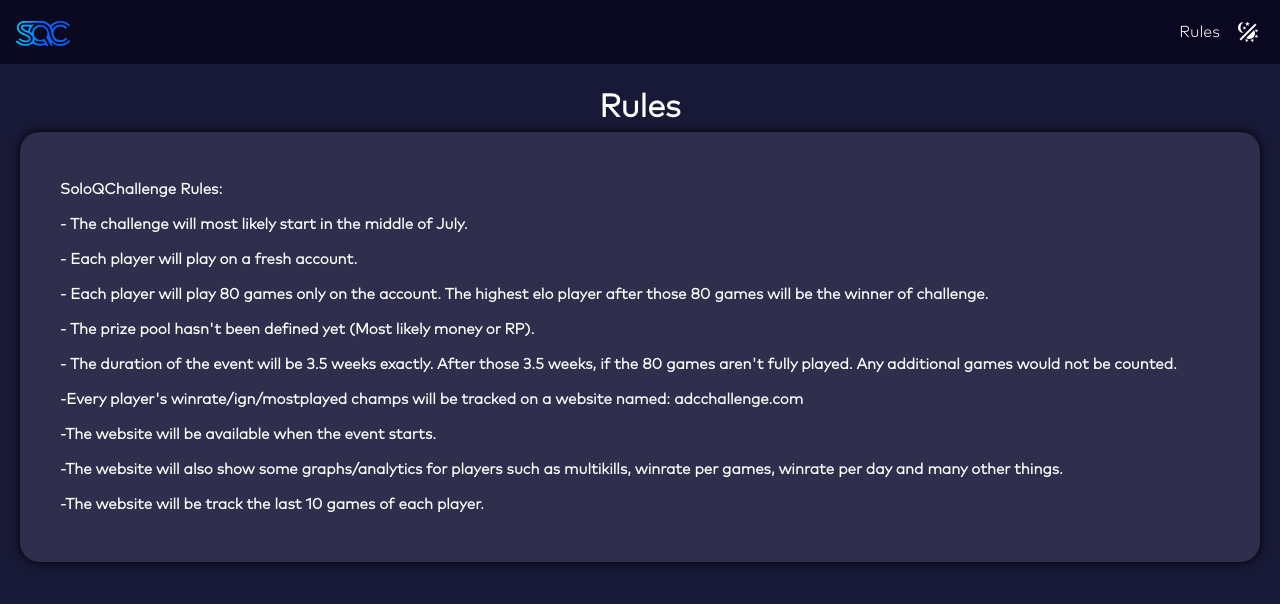
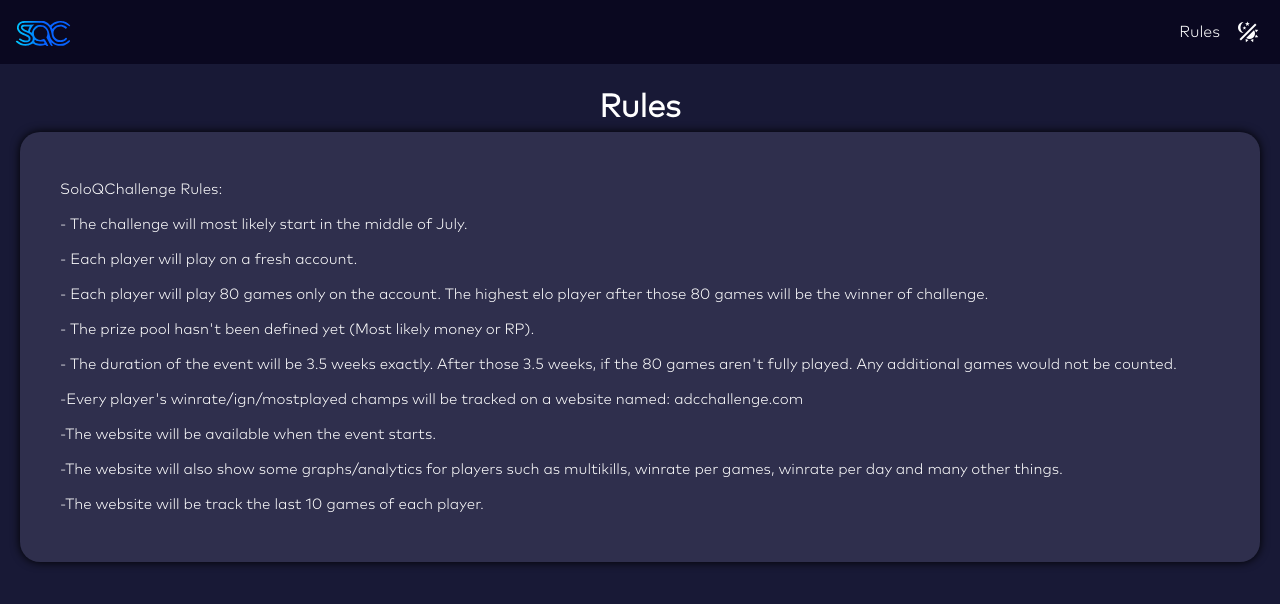
Before and after one commit to Elyes3/SoloqChallenge, a Vue app: page /rules in a window 1280 px wide. Shown: the top 604 px of the page. Built offline with nearby package versions, Linux system fonts and the light colour scheme; no server answers.

Commit message:
addRedirect

```diff
--- a/src/views/RulesView.vue
+++ b/src/views/RulesView.vue
@@ -2,7 +2,7 @@
     <div class="pa-5">
         <div  class="d-flex justify-start items-center flex-column">
             <h1 class="text-center">Rules</h1>
-            <div class="pa-10 bg-lblue rounded-full shadow-1 font-weight-bold text-white">
+            <div class="pa-10 bg-lblue rounded-full shadow-1 text-white">
                 <p>
                     SoloQChallenge Rules:<br>
                     - The challenge will most likely start in the middle of July.<br>
```
Also changed, not shown: 1 other file (tests, documents, lock files or other folders).
